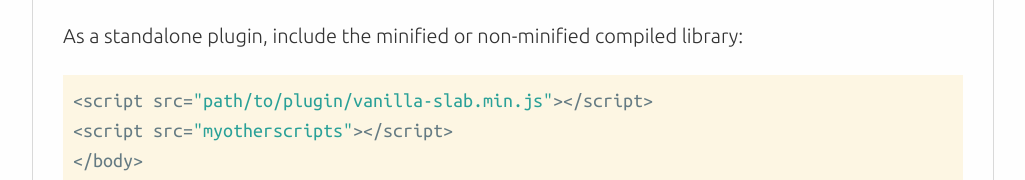
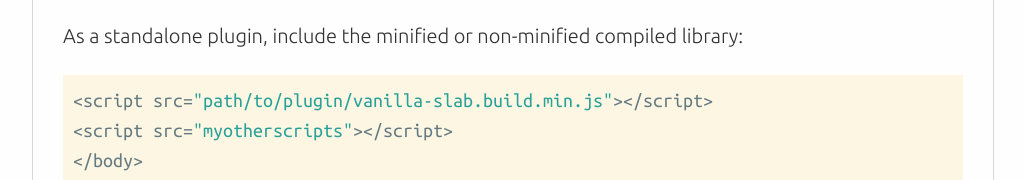
Before and after one commit to npbee/Vanilla-Slab, a website: page demo/index.html in a window 1280 px wide. Shown: the part 942-1122 px from the top of the page, without its empty margins (127-1152 px from the left). Drawn offline with Linux system fonts and the light colour scheme; a web font is replaced by a local one.

Commit message:
update demo

```diff
--- a/demo/index.html
+++ b/demo/index.html
@@ -26,7 +26,7 @@
 
       <p>As a standalone plugin, include the minified or non-minified compiled
       library:</p>
-      <pre><code>&lt;script src="path/to/plugin/vanilla-slab.min.js"&gt;&lt;/script&gt;
+      <pre><code>&lt;script src="path/to/plugin/vanilla-slab.build.min.js"&gt;&lt;/script&gt;
 &lt;script src="myotherscripts"&gt;&lt;/script&gt;
 &lt;/body&gt;
 ...</code></pre>
```
